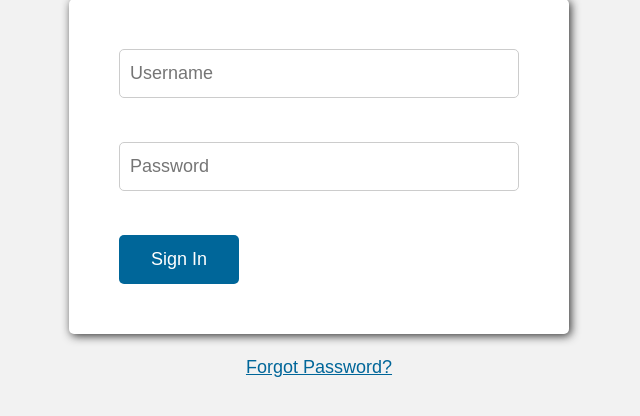
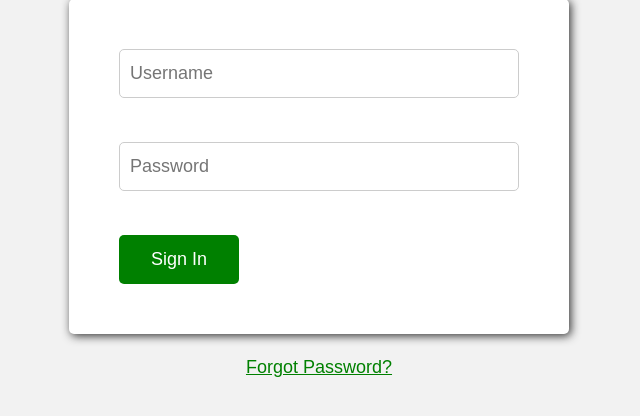
Before and after one commit to ShahadilMunawir/Expursuit, a Django app: page /login/ in a window 1280 px wide. Shown: the part 144-560 px from the top of the page, without its empty margins (321-961 px from the left). Run offline with Django 4.2, Linux system fonts and the light colour scheme.

Commit message:
minor changes

```diff
--- a/static/css/login_register/login_style.css
+++ b/static/css/login_register/login_style.css
@@ -35,14 +35,14 @@ input[type="text"], input[type="password"] {
     border-radius: 5px;
     font-size: 18px;
     color: #FFFFFF;
-    background-color: #006699;
-    margin-top: 0	px;
+    background-color: green;
+    margin-top: 0px;
     width: 120px;
     display: inline-block;
 }
 
 a {
-    color: #006699;
+    color: green;
     font-size: 18px;
     margin-top: 20px;
     display: inline-block;
```
